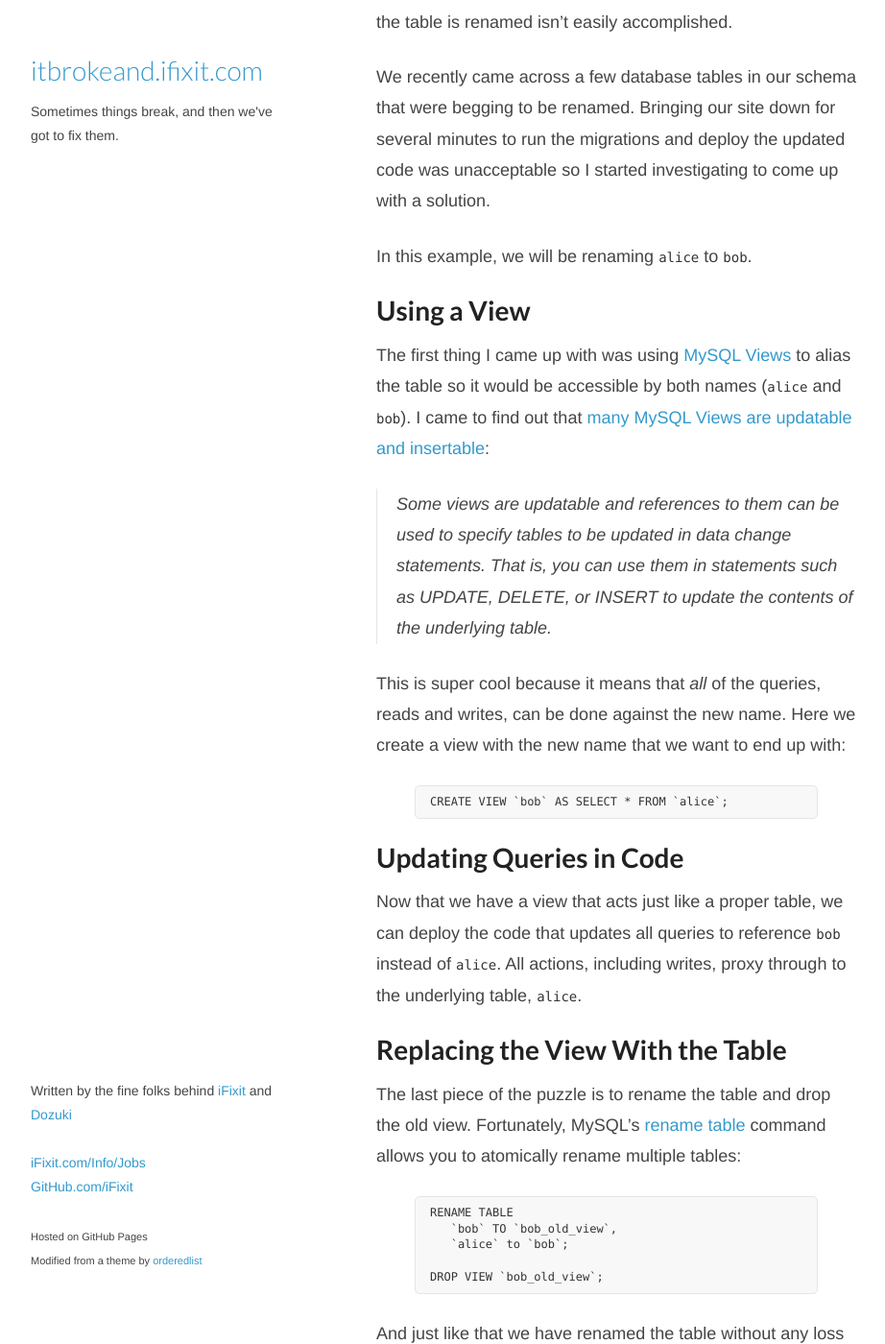
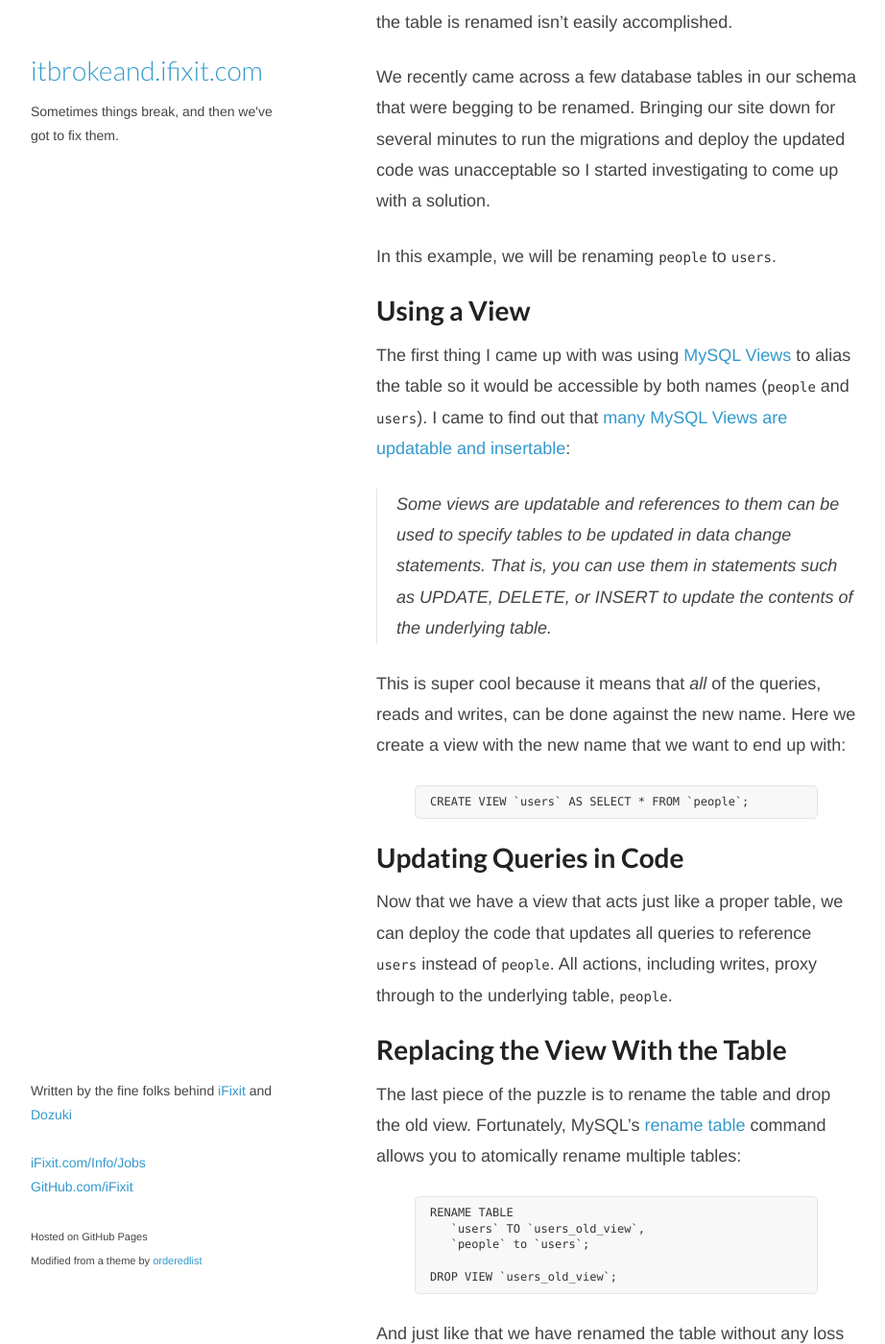
Before and after one commit to iFixit/itbrokeand.ifixit.com, a Jekyll site: the page built from _posts/2015-08-04-renaming-tables-with-zero-downtime.md, in a window 1280 px wide and 1400 px high, scrolled down 308 px. Shown: the whole window at 96% size, without its empty margins (178-1100 px from the left). Built offline with Jekyll 4.4.1, drawn with Linux system fonts in a browser that asks for light colours; Markdown is read by kramdown in place of the engine named in the settings; comment, search, counter and statistics services are not loaded; some of the changed text lies outside the part shown.

Commit message:
Change table names to `people` and `users`
It makes it a bit more realistic.

```diff
--- a/_posts/2015-08-04-renaming-tables-with-zero-downtime.md
+++ b/_posts/2015-08-04-renaming-tables-with-zero-downtime.md
@@ -14,11 +14,11 @@ At first glance, renaming them without any downtime isn't feasible because updat
 We recently came across a few database tables in our schema that were begging to be renamed.
 Bringing our site down for several minutes to run the migrations and deploy the updated code was unacceptable so I started investigating to come up with a solution.
 
-In this example, we will be renaming `alice` to `bob`.
+In this example, we will be renaming `people` to `users`.
 
 # Using a View
 
-The first thing I came up with was using [MySQL Views] to alias the table so it would be accessible by both names (`alice` and `bob`).
+The first thing I came up with was using [MySQL Views] to alias the table so it would be accessible by both names (`people` and `users`).
 I came to find out that [many MySQL Views are updatable and insertable][updatable views]:
 
 > Some views are updatable and references to them can be used to specify tables to be updated in data change statements. That is, you can use them in statements such as UPDATE, DELETE, or INSERT to update the contents of the underlying table.
@@ -27,13 +27,13 @@ This is super cool because it means that _all_ of the queries, reads and writes,
 Here we create a view with the new name that we want to end up with:
 
 {% highlight mysql %}
-CREATE VIEW `bob` AS SELECT * FROM `alice`;
+CREATE VIEW `users` AS SELECT * FROM `people`;
 {% endhighlight %}
 
 # Updating Queries in Code
 
-Now that we have a view that acts just like a proper table, we can deploy the code that updates all queries to reference `bob` instead of `alice`.
-All actions, including writes, proxy through to the underlying table, `alice`.
+Now that we have a view that acts just like a proper table, we can deploy the code that updates all queries to reference `users` instead of `people`.
+All actions, including writes, proxy through to the underlying table, `people`.
 
 # Replacing the View With the Table
 
@@ -42,10 +42,10 @@ Fortunately, MySQL's [rename table] command allows you to atomically rename mult
 
 {% highlight mysql %}
 RENAME TABLE
-   `bob` TO `bob_old_view`,
-   `alice` to `bob`;
+   `users` TO `users_old_view`,
+   `people` to `users`;
 
-DROP VIEW `bob_old_view`;
+DROP VIEW `users_old_view`;
 {% endhighlight %}
 
 And just like that we have renamed the table without any loss of availability.
@@ -57,7 +57,7 @@ This approach has a few caveats that you should be aware of:
 ## Broken Views
 
 While foreign keys _are_ updated when renaming the table, queries in views are _not_.
-In fact, immediately after the `RENAME TABLE` command in this example, the query backing `bob_old_view` is left untouched so it is still referencing `alice` which doesn't exist anymore.
+In fact, immediately after the `RENAME TABLE` command in this example, the query backing `users_old_view` is left untouched so it is still referencing `people` which doesn't exist anymore.
 This doesn't matter in particular because we end up dropping the view in the next statement, but leaving a bad view does cause `mysqldump` to fail.
 
 ## Missing Data in the Information Schema
```
